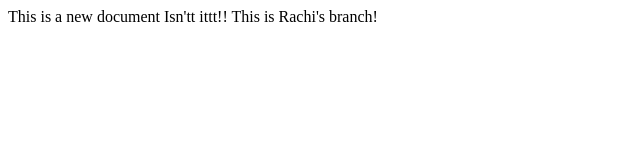
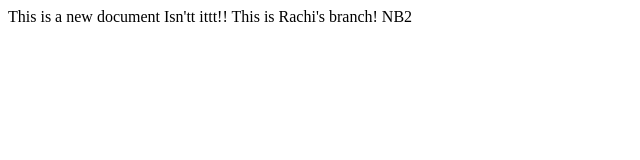
Before and after one commit to Breathedude/first-repository, a plain HTML site: page index.html in a window 1280 px wide. Shown: the full height of the page, 0-640 px from the left. Drawn offline with Linux system fonts and the light colour scheme.

Commit message:
adding index.html final

```diff
--- a/index.html
+++ b/index.html
@@ -9,5 +9,6 @@
 	This is a new document
 	Isn'tt ittt!!
 	This is Rachi's  branch!
+	NB2
 </body>
 </html>
```
